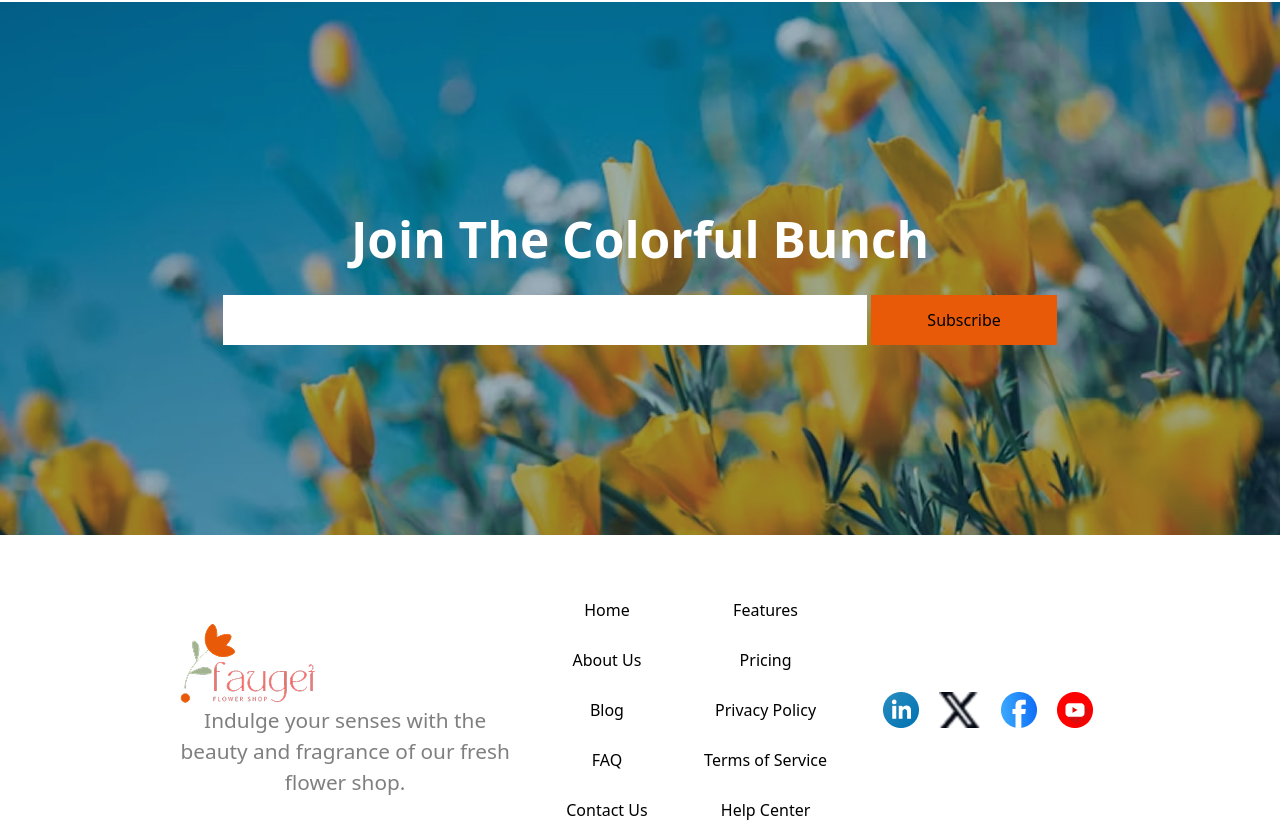
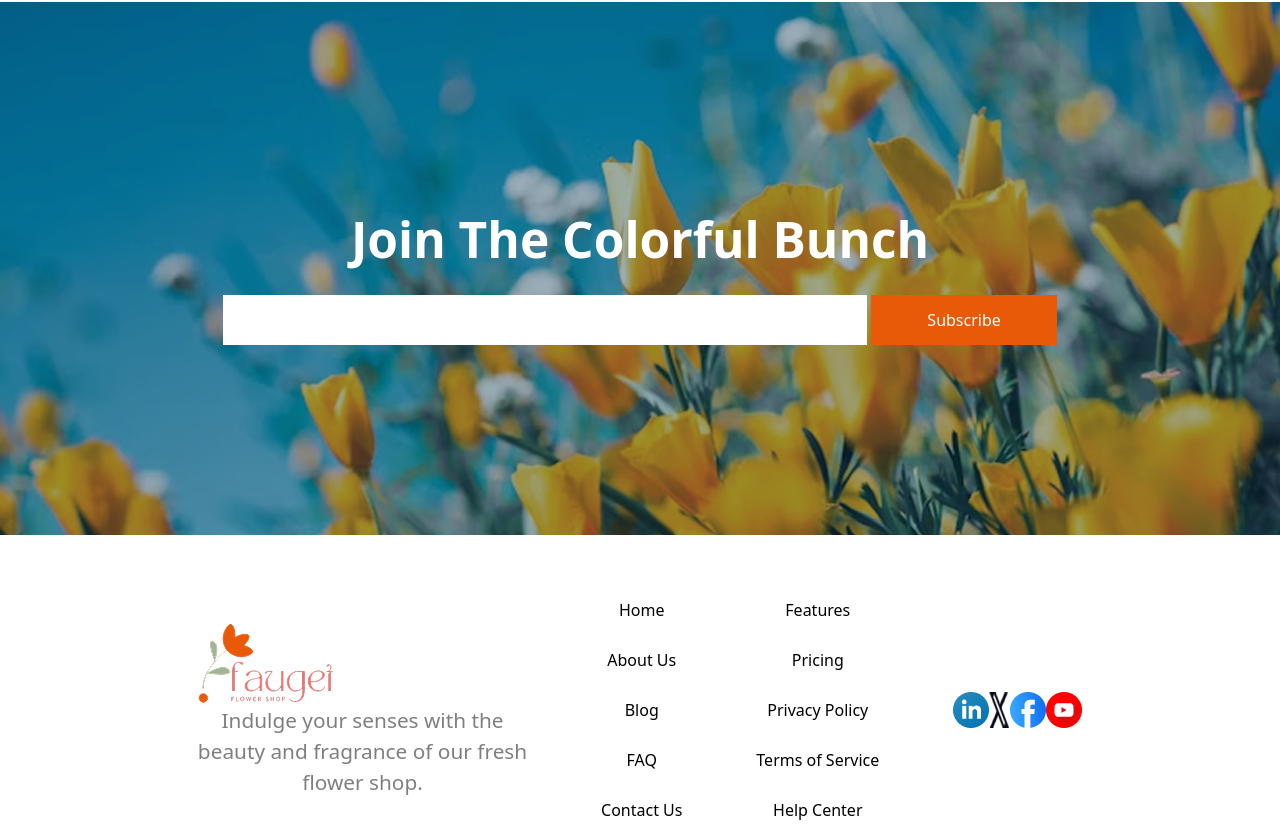
Before and after one commit to iamshakil01/Assignment-2-Flower, a plain HTML site: page index.html in a window 1280 px wide. Shown: the part 3433-4268 px from the top of the page. Drawn offline with nearby package versions, Linux system fonts and the light colour scheme.

Commit message:
added full completed responsive website for mobile devices

```diff
--- a/index.html
+++ b/index.html
@@ -169,14 +169,13 @@
                     <li><a href="">Help Center</a></li>
                 </ul>
              </div>
-             <div class="flex w-[216px] h-[36px] gap-x-[20px] footer-icon">
+             <div class="flex footer-icon">
                 <img src="./assets/icon-linkedin.png" alt="">
                 <img src="./assets/icon-twitter.png" alt="">
                 <img src="./assets/icon-facebook.png" alt="">
                 <img src="./assets/icon-youtube.png" alt="">
              </div>
             </div>
-            </div>
         </section>
     </footer>
 </body>
--- a/styles/style.css
+++ b/styles/style.css
@@ -188,6 +188,7 @@ form button{
     background-color: #E95A08;
     width: 186px;
     height: 50px;
+    color: white;
 }
 
 .foot{
@@ -236,7 +237,6 @@ form button{
             .banner img{
                 width:100%;
                 margin-bottom: 1px;
-
             }
 
             nav{
@@ -259,7 +259,7 @@ form button{
             .card-container{
                 display: grid;
                 grid-template-columns: repeat(2, 1fr);
-             margin-top: 10px;
+                margin-top: 10px;
                 margin-bottom: 10px;
             }
 
@@ -332,6 +332,8 @@ form button{
             }
             .footer-icon{
                 display: none;
+                width: 36px;
+                height: 36px;
             }
             .anchor{
                 line-height: 32px;
@@ -340,6 +342,4 @@ form button{
                 width: 100%;
             }
 
-
-
 }
```
